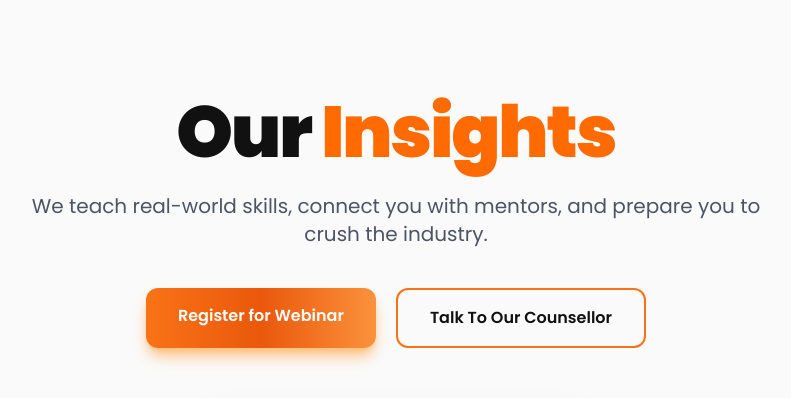
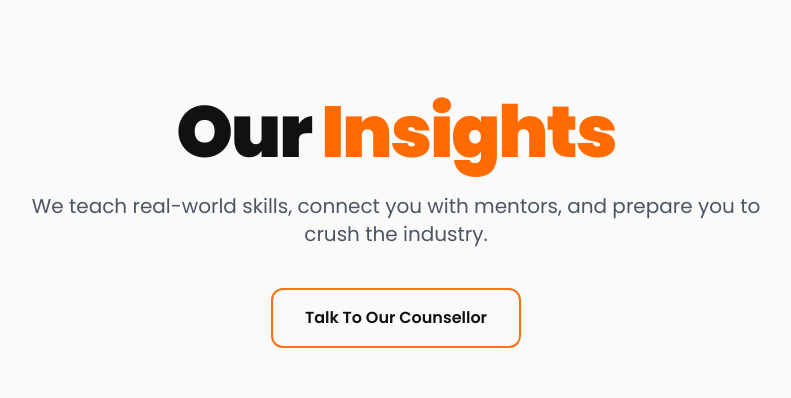
Before and after one commit to Praveenpandit315/Baoiam_Website, a website: page our_insights.html in a window 1280 px wide. Shown: the top 398 px of the page, without its empty margins (244-1035 px from the left). Drawn offline with nearby package versions, Linux system fonts and the light colour scheme; files that its build step writes are made by us from their sources; files whose address does not match are found by name.

Commit message:
Update our_insights.html

```diff
--- a/our_insights.html
+++ b/our_insights.html
@@ -67,21 +67,6 @@ and prepare you to crush the industry.
 
 <div class="flex justify-center gap-5 mt-10 flex-wrap">
 
-<a href="#"
-
-class="px-8 py-4 rounded-xl font-semibold text-white
-
-bg-gradient-to-r from-orange-500 via-orange-600 to-orange-400
-
-shadow-lg shadow-orange-300
-
-hover:-translate-y-1
-
-duration-300">
-
-Register for Webinar
-
-</a>
 
 <a href="#"
 
```
